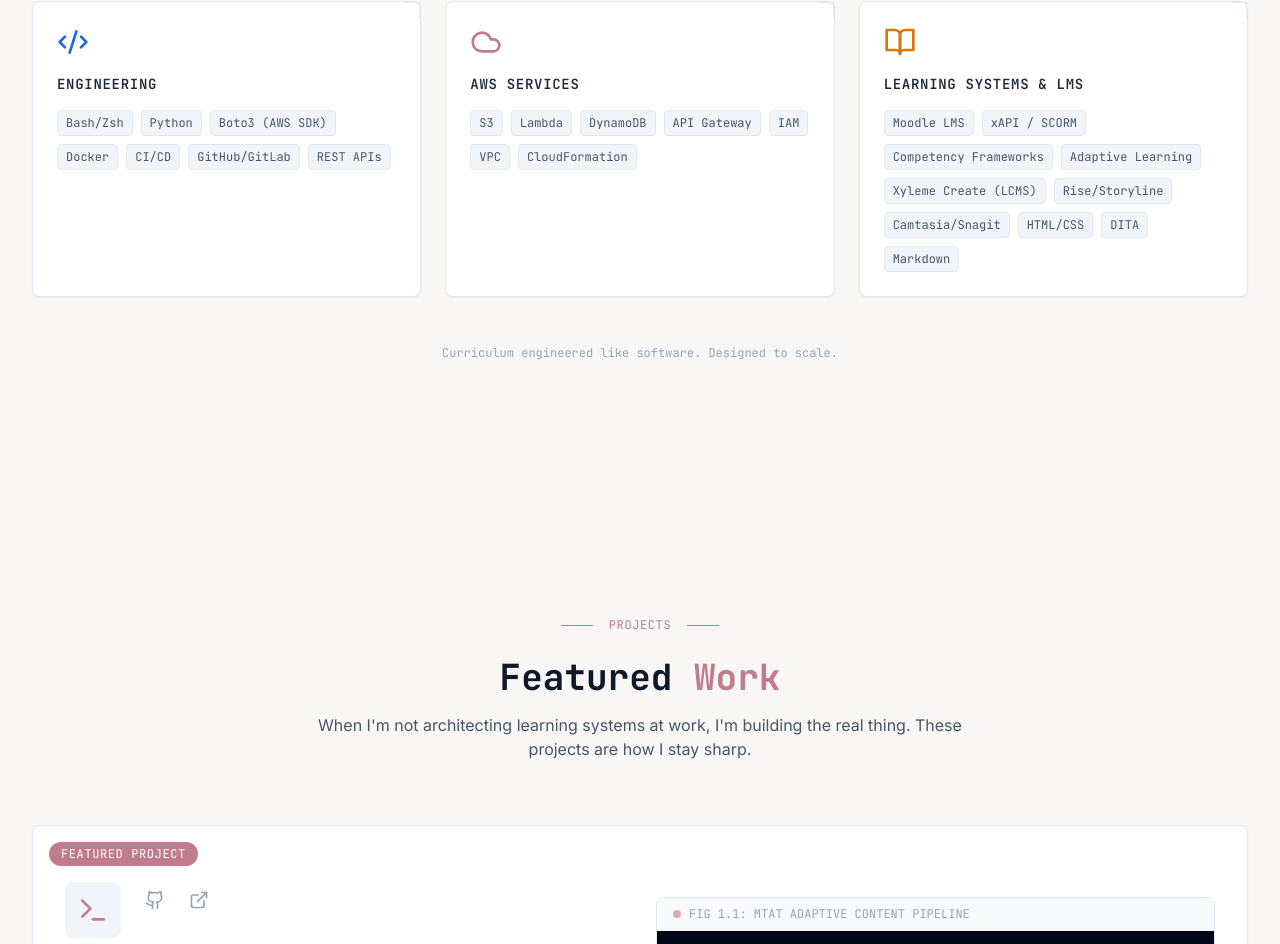
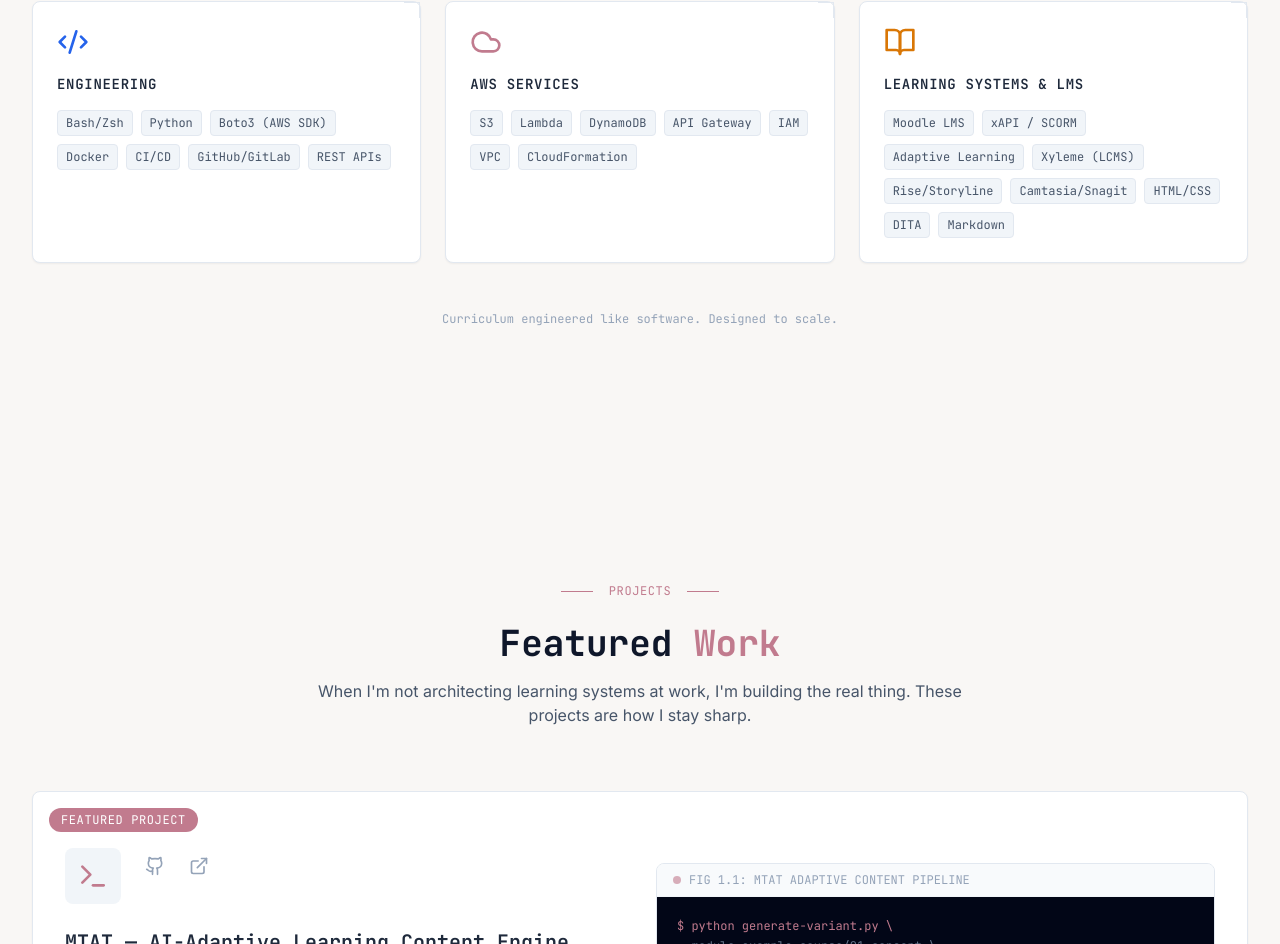
Before and after one commit to coursecoder/coursecoder.github.io, a React (Vite) app: page / in a window 1280 px wide. Shown: the part 3635-4579 px from the top of the page. Built offline with nearby package versions, Linux system fonts and the light colour scheme.

Commit message:
Rename Instructional Authoring to Learning Systems & LMS, add LMS toolkit items

```diff
--- a/src/sections/Toolkit.tsx
+++ b/src/sections/Toolkit.tsx
@@ -16,7 +16,7 @@
   {
     icon: BookOpen,
     title: 'LEARNING SYSTEMS & LMS',
-    items: ['Moodle LMS', 'xAPI / SCORM', 'Competency Frameworks', 'Adaptive Learning', 'Xyleme Create (LCMS)', 'Rise/Storyline', 'Camtasia/Snagit', 'HTML/CSS', 'DITA', 'Markdown'],
+    items: ['Moodle LMS', 'xAPI / SCORM', 'Adaptive Learning', 'Xyleme (LCMS)', 'Rise/Storyline', 'Camtasia/Snagit', 'HTML/CSS', 'DITA', 'Markdown'],
     color: 'text-amber-600',
   },
 ]
```
